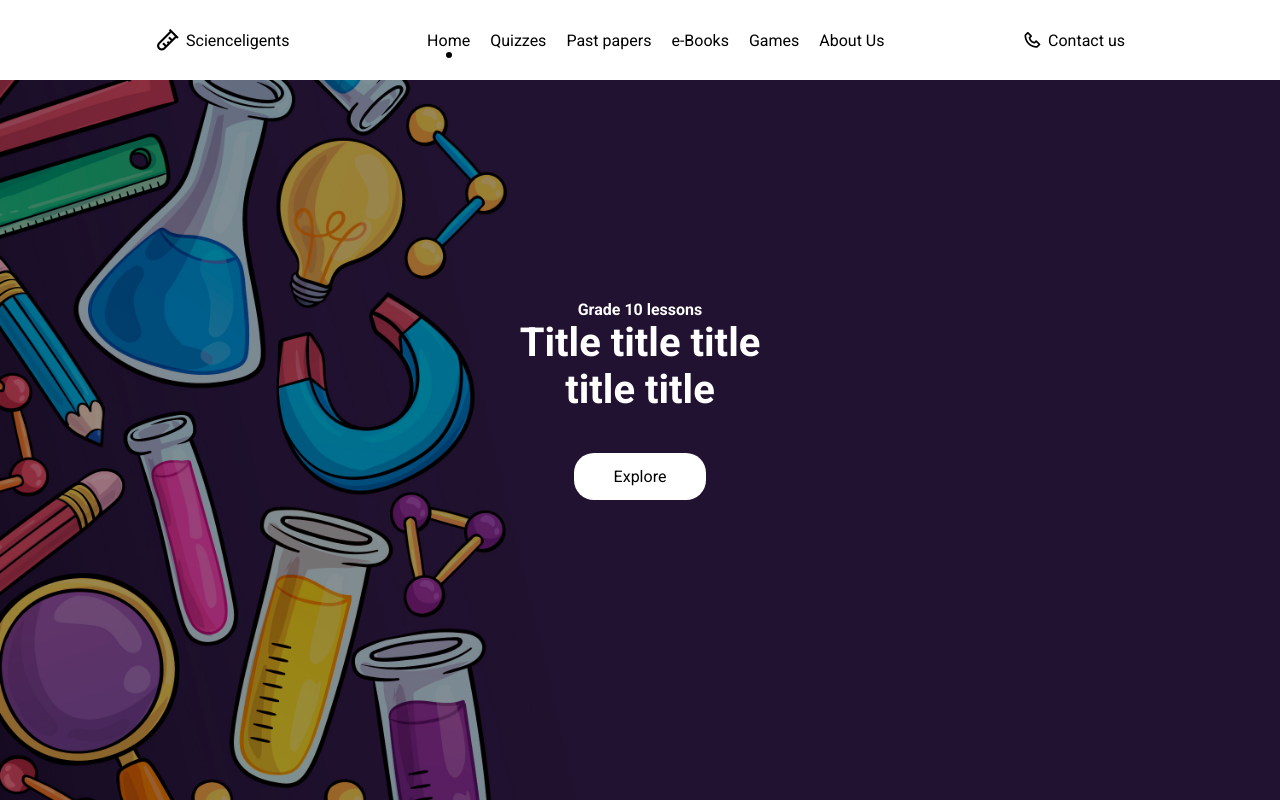
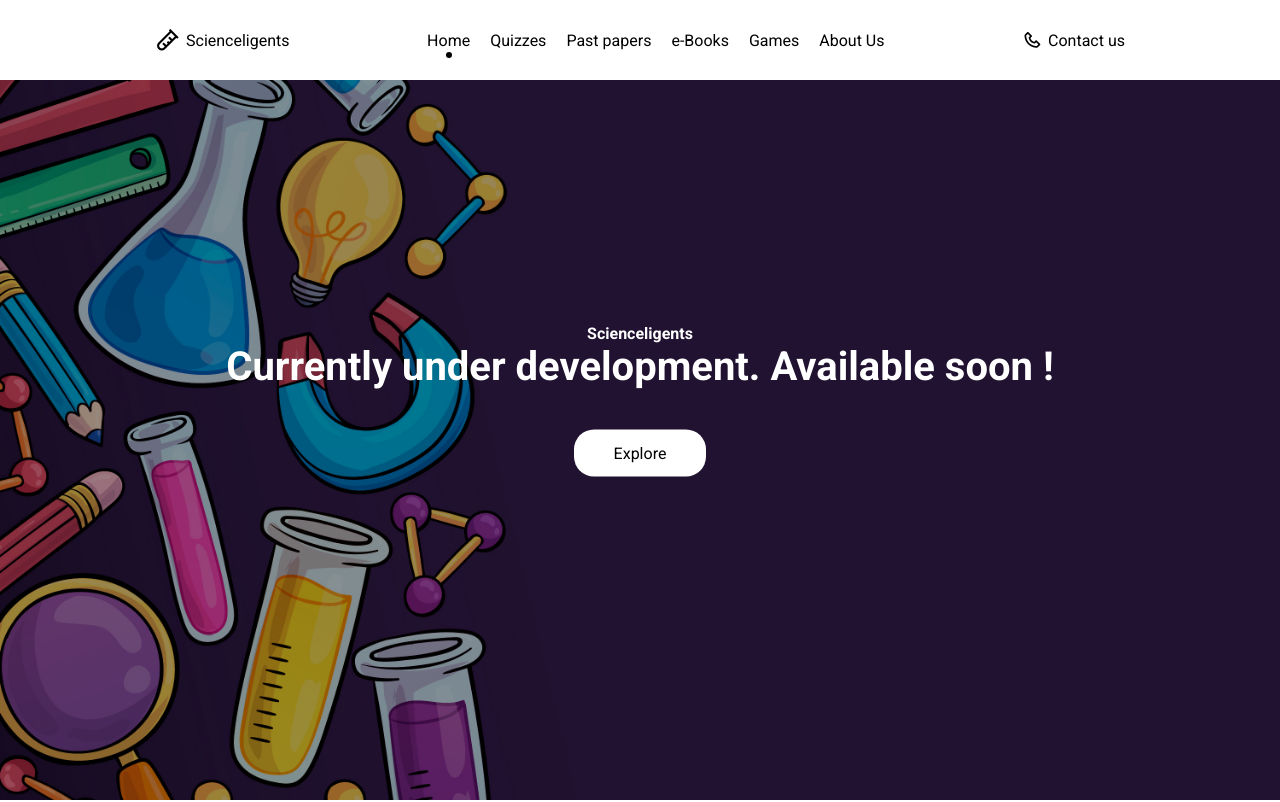
Before and after one commit to Codeligents/scienceligents, a plain HTML site: page index.html in a window 1280 px wide. Shown: the top 802 px of the page. Drawn offline with nearby package versions, Linux system fonts and the light colour scheme.

Commit message:
Update index.html

```diff
--- a/index.html
+++ b/index.html
@@ -72,8 +72,8 @@
 
                                                 <div class="home-details">
                                                         <div class="home-text">
-                                                                <h4 class="homeSubtitle">Grade 10 lessons</h4>
-                                                                <h2 class="homeTitle">Title title title <br> title title</h2>
+                                                                <h4 class="homeSubtitle">Scienceligents</h4>
+                                                                <h2 class="homeTitle">Currently under development. Available soon !</h2>
                                                         </div>
 
                                                         <button class="button">Explore</button>
@@ -85,8 +85,8 @@
 
                                                 <div class="home-details">
                                                         <div class="home-text">
-                                                                <h4 class="homeSubtitle">Grade 10 lessons</h4>
-                                                                <h2 class="homeTitle">Title title title <br> title title</h2>
+                                                                <h4 class="homeSubtitle">Scienceligents</h4>
+                                                                <h2 class="homeTitle">Currently under development. Available soon !</h2>
                                                         </div>
 
                                                         <button class="button">Explore</button>
@@ -98,8 +98,8 @@
 
                                                 <div class="home-details">
                                                         <div class="home-text">
-                                                                <h4 class="homeSubtitle">Making Our coffee with lover.</h4>
-                                                                <h2 class="homeTitle">Alluring and Fragrant <br> Coffee Aroma</h2>
+                                                                <h4 class="homeSubtitle">Scienceligents</h4>
+                                                                <h2 class="homeTitle">Currently under development. Available soon !</h2>
                                                         </div>
 
                                                         <button class="button">Explore</button>
@@ -140,7 +140,7 @@
 
                                         <li><a href="#" class="footer-link">Resources</a></li>
                                         <li><a href="#" class="footer-link">Report issue</a></li>
-                                        <li><a href="#" class="footer-link">Github hosting</a></li>
+                                        <li><a href="github.io" target="_blank" class="footer-link">Github hosting</a></li>
                                 </ul>
                                 <ul class="footer-links">
                                         <h4 class="footerLinks-title">About us</h4>
```
